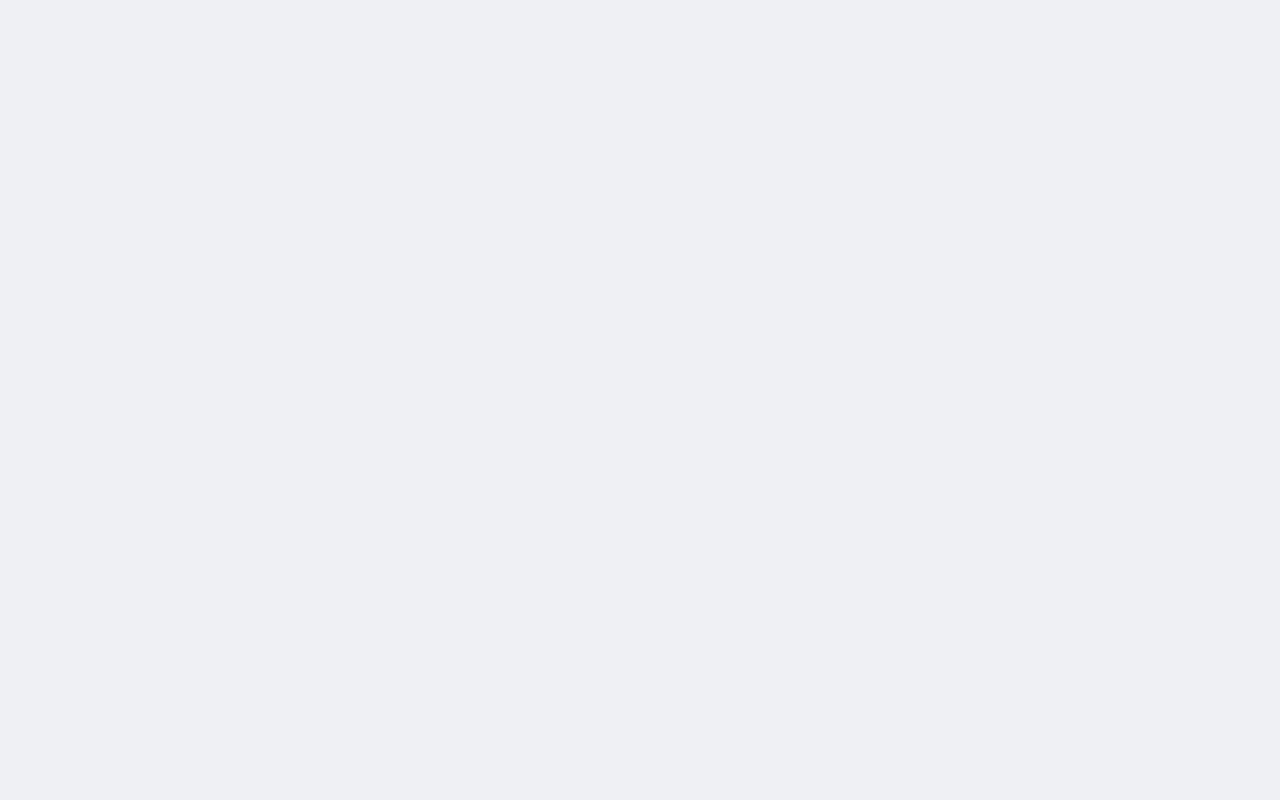
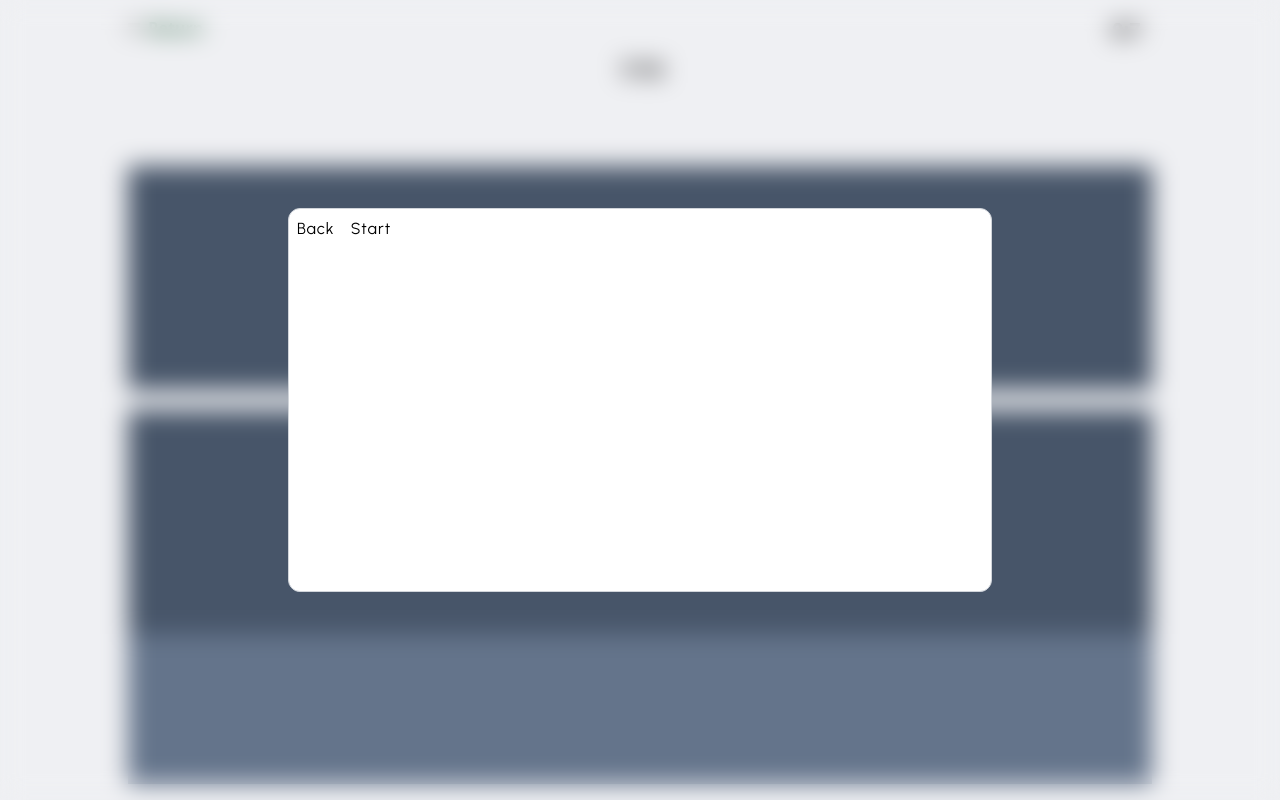
Before and after one commit to Olu-Oni/Quizzme-React, a React (Vite) app: page /TakeQuiz in a window 1280 px wide. Built offline with nearby package versions, Linux system fonts and the light colour scheme; grey boxes are pictures that could not be loaded; a web font is replaced by a local one.

Commit message:
TakeQuiz and cardChanges

```diff
--- a/src/pages/main/sub/TakeQuiz.jsx
+++ b/src/pages/main/sub/TakeQuiz.jsx
@@ -1,3 +1,67 @@
-const TakeQuiz = () => {};
+import { useEffect, useState } from "react";
+import backIcon from "../../../../images/arrow.svg";
+import MyButton from "../../../components/MyButton";
+const Modal = ({ modal }) => {
+  const { modalVisible, setModalVisibility } = modal;
+
+  return (
+    <div className={modalVisible ? "block" : "hidden"}>
+      <div className="fixed top-0 h-dvh w-dvw backdrop-blur-md z-10 flex items-center justify-center">
+        <div className="min-w-72 w-[55%] min-h-96 bg-white border border-gray-300 rounded-xl">
+          <MyButton
+            text={"Back"}
+            changeWindow={"/Quizz_me"}
+            className="hidden "
+          />
+          <MyButton text={"Start"} onClick={() => setModalVisibility(false)} />
+        </div>
+      </div>
+    </div>
+  );
+};
+
+const Header = ({ timer }) => {
+  return (
+    <header className="h-[150px] flex text">
+      <a className="text-green-900 " href="/Quizz_me">
+        <img src={backIcon} className="inline w-3 mr-2 mb-1" />
+        Return
+      </a>
+      <div className="flex-1 text-center mt-10 mr-8 text-xl font-bold">
+        7/10
+      </div>
+      <div className="text-xl w-10">{timer}</div>
+    </header>
+  );
+};
+const TakeQuiz = () => {
+  const [seconds, setSeconds] = useState(0);
+  const [minutes, setMinutes] = useState(0);
+  const [modalVisible, setModalVisibility] = useState(true);
+  const modal = { modalVisible, setModalVisibility };
+
+  useEffect(() => {
+    const time = setInterval(() => setSeconds(seconds + 1), 1000);
+    if (seconds > 59){
+        setSeconds(0)
+        setMinutes(minutes+1)
+    }
+    return () => clearInterval(time);
+  });
+  const timer = `${minutes}:${seconds}`;
+  return (
+    <div>
+      <Modal modal={modal} />
+      <div className="baloo h-dvh flex flex-col py-4 px-10 md:px-14 lg:px-[10%]">
+        <Header timer={timer} />
+        <div className="flex-1 grid md:grid-cols-custom-1 max-md:grid-rows-custom-1 gap-5">
+          <div className="  bg-slate-600"></div>
+          <div className=" basis-[40%] bg-slate-600"></div>
+        </div>
+        <footer className="h-[150px] bg-slate-500"></footer>
+      </div>
+    </div>
+  );
+};
 
 export default TakeQuiz;
```
